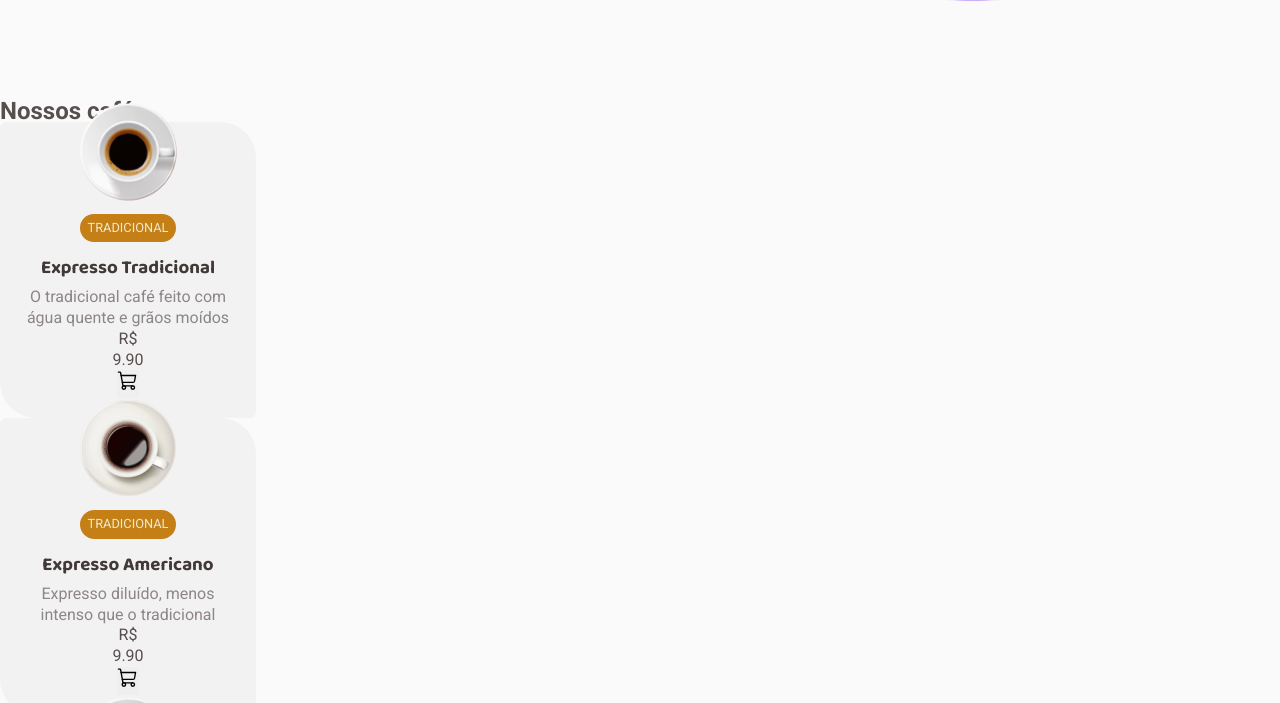
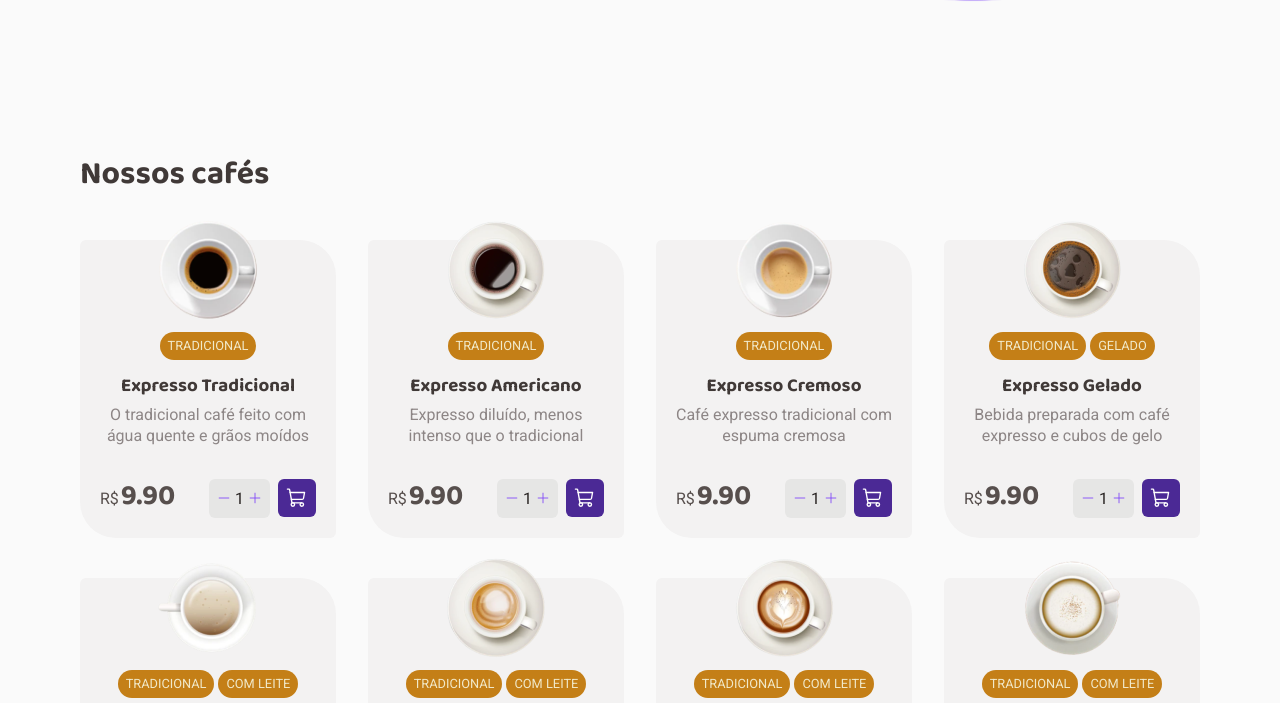
Before and after one commit to lucasshira/coffee-delivery, a React (Vite) app: page / in a window 1280 px wide. Shown: the part 553-1256 px from the top of the page. Built offline with nearby package versions, Linux system fonts and the light colour scheme.

Commit message:
feat: add QuantityInput component

```diff
--- a/src/components/Card/index.tsx
+++ b/src/components/Card/index.tsx
@@ -1,6 +1,7 @@
 import { useState } from "react";
 import { CoffeeImg, Container, Control, Description, Order, Price, Tags, Title } from "./styles";
 import { Check, ShoppingCart } from "phosphor-react";
+import QuantityInput from "../Form/QuantityInput";
 
 type Props = {
   coffee: {
@@ -16,15 +17,15 @@ const Card = ({ coffee }: Props) => {
   const [quantity, setQuantity] = useState(1);
   const [isItemAdded, setIsItemAdded] = useState(false);
 
-  // const incrementQuantity = () => {
-  //   setQuantity((prev) => prev + 1);
-  // }
+  const incrementQuantity = () => {
+    setQuantity((prev) => prev + 1);
+  }
 
-  // const decrementQuantity = () => {
-  //   if (quantity > 1) {
-  //     setQuantity((prev) => prev - 1);
-  //   }
-  // }
+  const decrementQuantity = () => {
+    if (quantity > 1) {
+      setQuantity((prev) => prev - 1);
+    }
+  }
 
   const handleAddItem = () => {
     setIsItemAdded(true);
@@ -45,23 +46,26 @@ const Card = ({ coffee }: Props) => {
       <Control>
         <Price>
           <span>R$</span>
-          <Price>{coffee.price.toFixed(2)}</Price>
+          <span>{coffee.price.toFixed(2)}</span>
         </Price>
 
         <Order>
-          {/* <QuantityInput>
-
-          </QuantityInput> */}
+          <QuantityInput
+            quantity={quantity}
+            incrementQuantity={incrementQuantity}
+            decrementQuantity={decrementQuantity}
+          >
+          </QuantityInput>
 
           <button disabled={isItemAdded} onClick={handleAddItem}>
             {isItemAdded ? (
               <Check
                 weight="fill"
                 size={22}
-                color='black'
+                color="white"
               />
             ) : (
-              <ShoppingCart size={22} color='black' />
+              <ShoppingCart size={22} color="white" />
             )}
           </button>
         </Order>
--- a/src/components/Card/styles.ts
+++ b/src/components/Card/styles.ts
@@ -52,13 +52,46 @@ export const Description = styled.span`
 `
 
 export const Control = styled.div`
+  display: flex;
+  align-items: center;
+  justify-content: space-between;
 
+  margin-top: 32px;
 `
 
 export const Price = styled.div`
+  display: flex;
+  align-items: baseline;
+  gap: 2px;
 
+  span:first-child {
+    font-size: 1rem;
+    color: ${({ theme }) => theme.colors['base-text']};
+  }
+
+  span:last-child {
+    font-family: 'Baloo 2', sans-serif;
+    color: ${({ theme }) => theme.colors['base-text']};
+    font-size: 1.8rem;
+  }
 `
 
-export const Order = styled.div`
+export const Order = styled.div<{ $itemAdded?: boolean }>`
+  display: flex;
+  align-items: center;
+  gap: 8px;
 
+  > button {
+    background-color: ${({ theme, $itemAdded }) =>
+      $itemAdded ? theme.colors['yellow-dark'] : theme.colors['purple-dark']};
+    transition: background-color 0.2s;
+    border-radius: 6px;
+    padding: 8px;
+    display: flex;
+
+    &:hover {
+      background-color: ${({ theme, $itemAdded }) =>
+        $itemAdded ? theme.colors.yellow : theme.colors.purple};
+    }
+  }
 `
--- /dev/null
+++ b/src/components/Form/QuantityInput/index.tsx
@@ -0,0 +1,25 @@
+import { Minus, Plus } from "phosphor-react";
+import { Container } from "./styles";
+
+type Props = {
+  quantity: number;
+  incrementQuantity: () => void;
+  decrementQuantity: () => void;
+}
+
+const QuantityInput = ({ quantity, decrementQuantity, incrementQuantity }: Props) => {
+  return (
+    <Container>
+      <button onClick={decrementQuantity}>
+        <Minus size={14} />
+      </button>
+      <span>{quantity}</span>
+
+      <button onClick={incrementQuantity}>
+        <Plus size={14} />
+      </button>
+    </Container>
+  );
+}
+
+export default QuantityInput;
--- /dev/null
+++ b/src/components/Form/QuantityInput/styles.ts
@@ -0,0 +1,29 @@
+import styled from 'styled-components';
+
+export const Container = styled.div`
+  background-color: ${({ theme }) => theme.colors['base-button']};
+  display: flex;
+  padding: 8px;
+  border-radius: 6px;
+  gap: 4px;
+
+  button {
+    background-color: transparent;
+    display: flex;
+    align-items: center;
+  }
+
+  button svg {
+    color: ${({ theme }) => theme.colors.purple};
+    transition: all 200ms;
+
+    &:hover {
+      color: ${({ theme }) => theme.colors['purple-dark']};
+    }
+  }
+
+  span {
+    padding-top: 2px;
+    color: ${({ theme }) => theme.colors['base-title']};
+  }
+`
--- a/src/pages/Home/styles.ts
+++ b/src/pages/Home/styles.ts
@@ -57,6 +57,26 @@ export const Info = styled.div`
   }
 `
 
-export const CoffeeList = styled.div`
+export const CoffeeList = styled.section`
+  max-width: 1160px;
+  padding: 32px 20px 150px;
+  margin: 0 auto;
 
+  display: flex;
+  flex-direction: column;
+  gap: 54px;
+
+  > h2 {
+    font-family: 'Baloo 2', sans-serif;
+    color: ${({ theme }) => theme.colors['base-subtitle']};
+    font-size: 2rem;
+    margin-top: 32px;
+  }
+
+  > div {
+    display: grid;
+    grid-template-columns: 1fr 1fr 1fr 1fr;
+    grid-row-gap: 40px;
+    grid-column-gap: 32px;
+  }
 `
```
Also changed, not shown: public/images/coffees/cubano.png (added).
